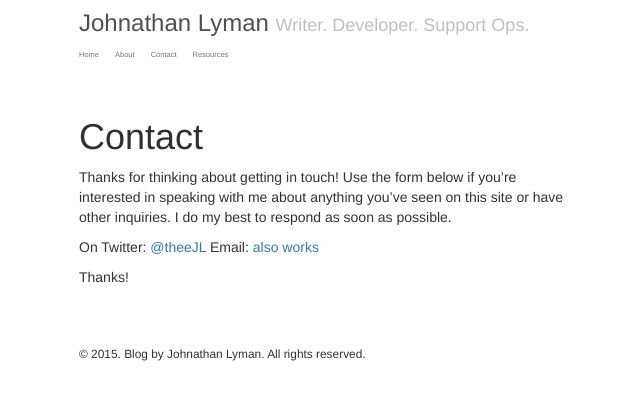
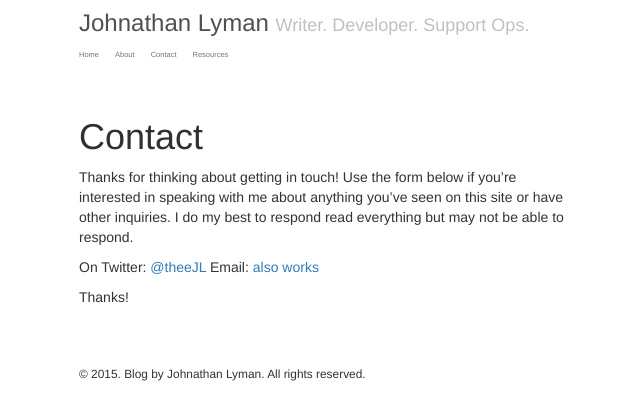
Before and after one commit to jelyman2/jelyman2.github.com, a Jekyll site: the page built from contact.md, in a window 1280 px wide. Shown: the top 420 px of the page, without its empty margins (311-951 px from the left). Built offline with Jekyll 4.4.1, drawn with Linux system fonts in a browser that asks for light colours.

Commit message:
small update

```diff
--- a/contact.md
+++ b/contact.md
@@ -3,7 +3,7 @@ layout: page
 title: Contact
 ---
 
-Thanks for thinking about getting in touch! Use the form below if you're interested in speaking with me about anything you've seen on this site or have other inquiries. I do my best to respond as soon as possible.
+Thanks for thinking about getting in touch! Use the form below if you're interested in speaking with me about anything you've seen on this site or have other inquiries. I do my best to respond read everything but may not be able to respond.
 
 On Twitter: <a href="http://twitter.com/theejl">@theeJL</a>
 Email: <a href="mailto:johnathan@jlyman.net">also works</a>
```
